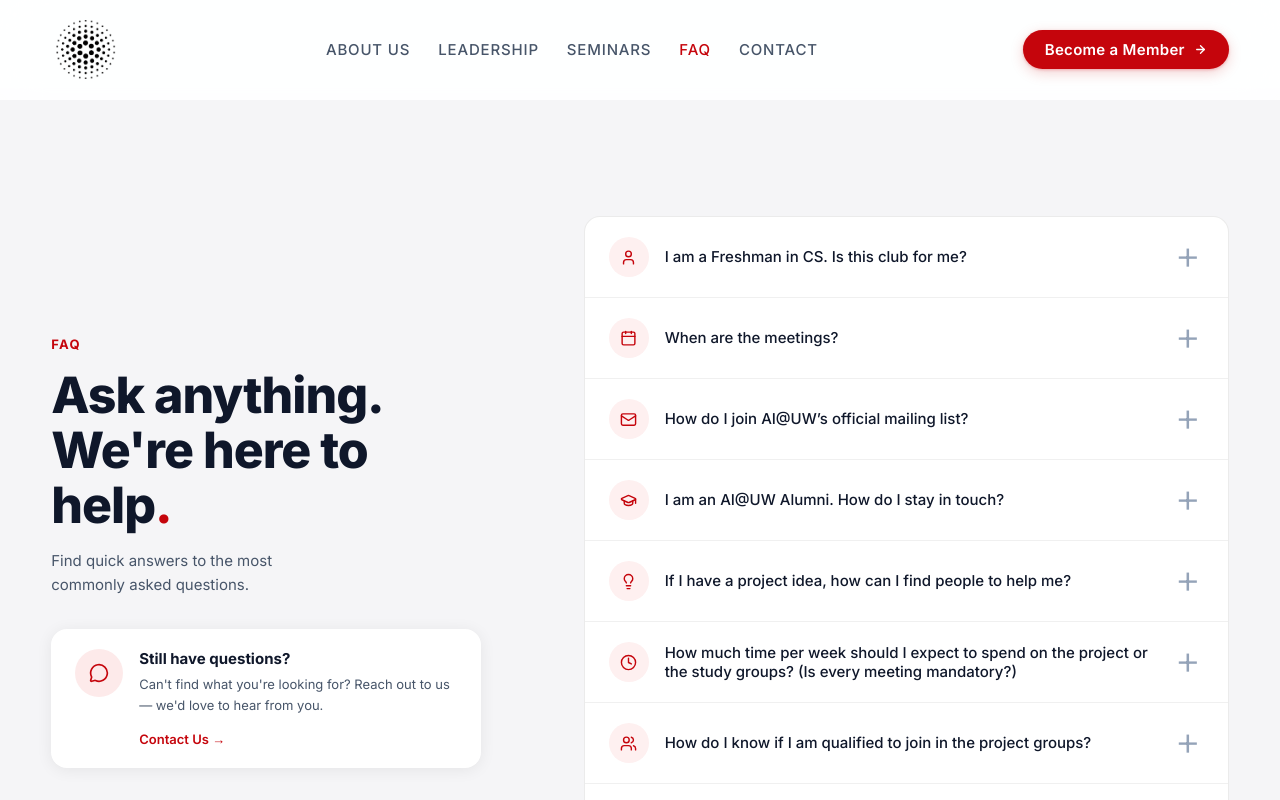
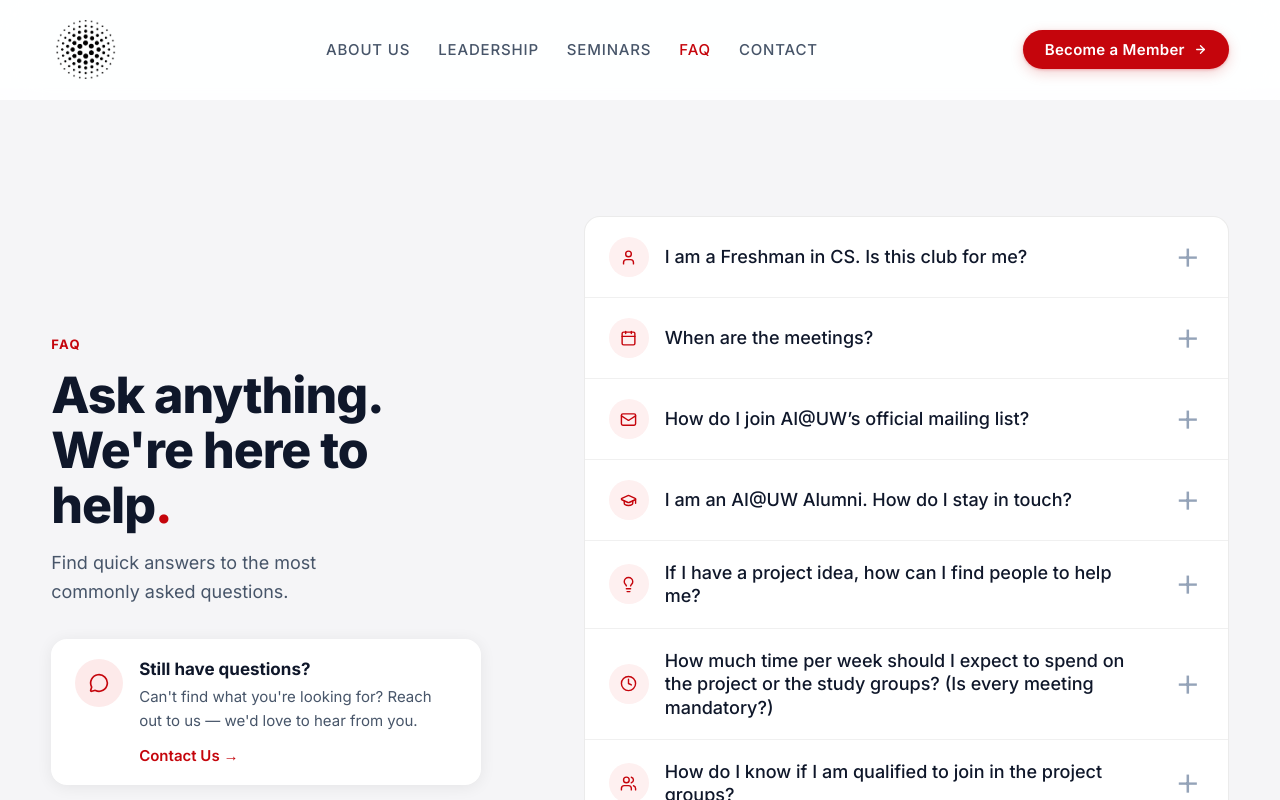
Before and after one commit to aiclubuwmadison/aiclubuwmadison.github.io, a React (Vite) app: page /involvement in a window 1280 px wide. Shown: the top 800 px of the page. Built offline with nearby package versions, Linux system fonts and the light colour scheme.

Commit message:
style: fix faq layout and font size, resolve lint warnings
- Remove min-height: 100vh from #body-wrapper to fix footer gap on FAQ page

- Increase typography sizes for FAQ questions, answers, and contact card

- Resolve react-hooks lint warnings in Leadership and Nav components

```diff
--- a/src/App.css
+++ b/src/App.css
@@ -99,9 +99,11 @@ body, #root { background: var(--bg); color: var(--text); }
 #body-wrapper {
   display: flex;
   flex-direction: column;
-  min-height: 100vh;
 }
-#body-wrapper .atmos-footer { margin-top: auto; }
+#body-wrapper > .atmos-root {
+  flex-grow: 1;
+}
+
 
 
 .home-section {
--- a/src/components/Involvement.css
+++ b/src/components/Involvement.css
@@ -47,7 +47,7 @@
 
 .faq-subtitle {
   font-family: var(--atmos-sans);
-  font-size: 15px;
+  font-size: 18px;
   color: var(--atmos-ink-soft);
   line-height: 1.6;
   margin: 0 0 32px;
@@ -83,14 +83,14 @@
 .faq-contact-card-title {
   font-family: var(--atmos-sans);
   font-weight: 700;
-  font-size: 15px;
+  font-size: 17px;
   color: var(--atmos-ink);
   margin: 0 0 6px;
 }
 
 .faq-contact-card-body {
   font-family: var(--atmos-sans);
-  font-size: 13px;
+  font-size: 15px;
   color: var(--atmos-ink-soft);
   line-height: 1.6;
   margin: 0 0 12px;
@@ -99,7 +99,7 @@
 .faq-contact-card-link {
   color: var(--atmos-badger);
   font-family: var(--atmos-sans);
-  font-size: 13px;
+  font-size: 15px;
   font-weight: 600;
   text-decoration: none;
   display: inline-flex;
@@ -172,7 +172,7 @@
 
 .atmos-faq-q {
   font-family: var(--atmos-sans);
-  font-size: 15px;
+  font-size: 18px;
   font-weight: 500;
   color: var(--atmos-ink);
   line-height: 1.3;
@@ -211,7 +211,7 @@
 }
 .atmos-faq-a-body {
   font-family: var(--atmos-sans);
-  font-size: 16px;
+  font-size: 18px;
   line-height: 1.6;
   color: var(--atmos-ink-soft);
   margin: 0;
--- a/src/components/Leadership.css
+++ b/src/components/Leadership.css
@@ -275,6 +275,8 @@
   transition: background 180ms, color 180ms;
 }
 .lead-social-btn:hover { background: var(--atmos-badger); color: #fff; }
+.lead-social-btn--inert { cursor: default; }
+.lead-social-btn--inert:hover { background: rgba(0,0,0,0.05); color: var(--atmos-ink-soft); }
 .lead-featured-card .lead-social-btn {
   background: rgba(255,255,255,0.15); color: rgba(255,255,255,0.85);
   border: none;
--- a/src/components/Leadership.jsx
+++ b/src/components/Leadership.jsx
@@ -25,8 +25,14 @@ function handlePortraitError(event) {
 function useResolvedPortrait(file) {
   const target = `/images/portraits/${file}`;
   const [src, setSrc] = useState(target);
+  const [prevTarget, setPrevTarget] = useState(target);
+
+  if (target !== prevTarget) {
+    setPrevTarget(target);
+    setSrc(target);
+  }
+
   useEffect(() => {
-    setSrc(target);
     const probe = new Image();
     probe.onload = () => setSrc(target);
     probe.onerror = () => setSrc(PORTRAIT_PLACEHOLDER);
@@ -135,9 +141,9 @@ const Socials = ({ link }) => (
         <IconLinkedIn />
       </a>
     )}
-    <a href="mailto:aiclubuwmadison@gmail.com" className="lead-social-btn" aria-label="Email">
+    <span className="lead-social-btn lead-social-btn--inert" aria-label="Email">
       <Mail size={14} strokeWidth={2} aria-hidden="true" />
-    </a>
+    </span>
   </div>
 );
 
--- a/src/components/Nav.jsx
+++ b/src/components/Nav.jsx
@@ -36,7 +36,12 @@ const Nav = () => {
     };
   }, []);
 
-  useEffect(() => { setScrollPct(0); }, [location.pathname]);
+  const [prevPath, setPrevPath] = useState(location.pathname);
+
+  if (location.pathname !== prevPath) {
+    setPrevPath(location.pathname);
+    setScrollPct(0);
+  }
 
   return (
     <>
```
